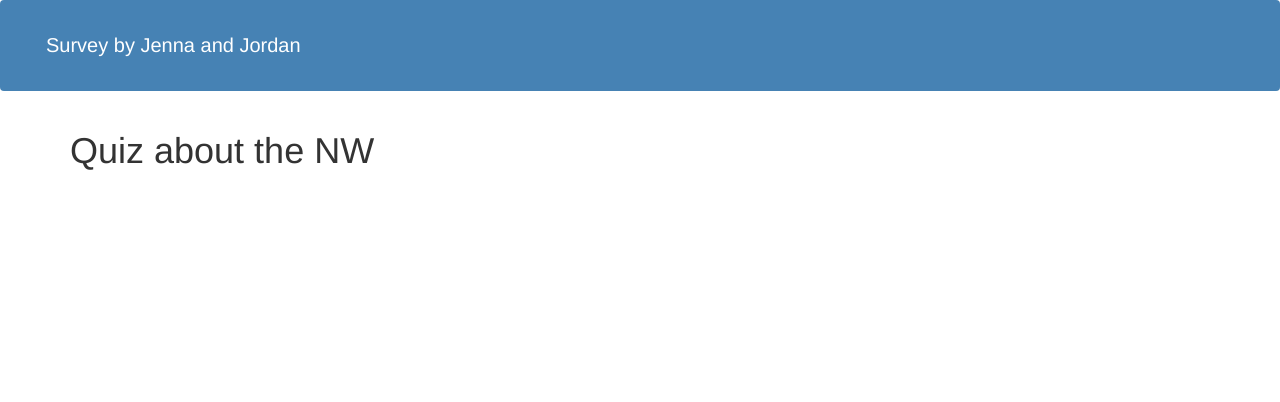
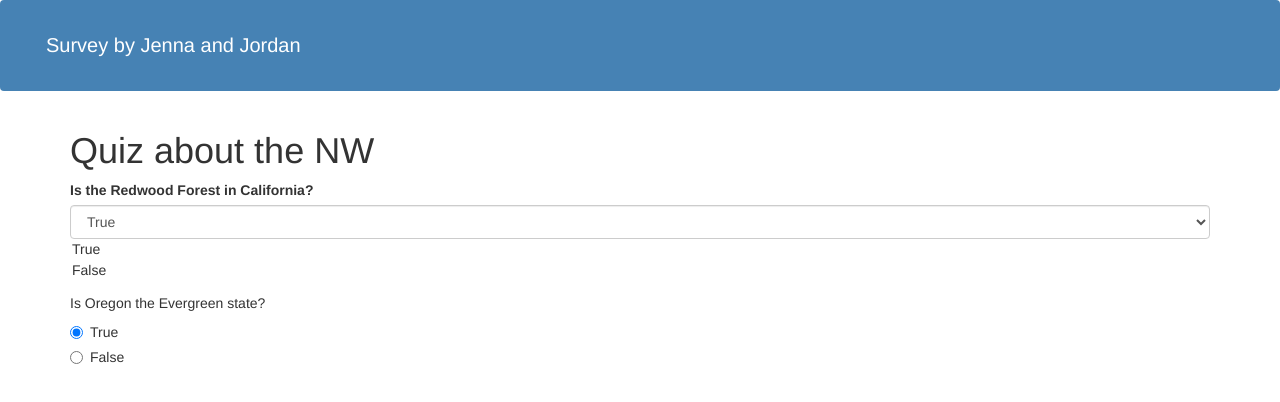
Before and after one commit to jordankstringer/surveyexercise, a plain HTML site: page index.html in a window 1280 px wide. Drawn offline with Linux system fonts and the light colour scheme.

Commit message:
Added form styles

```diff
--- a/index.html
+++ b/index.html
@@ -8,6 +8,7 @@
     <link rel="stylesheet" href="css/styles.css" media="screen" title="no title" charset="utf-8">
     <title>A fantastical adventure</title>
   </head>
+
   <body>
     <div class="navbar">
      <div class="container-fluid">
@@ -19,6 +20,41 @@
 
     <div class="container">
       <h1>Quiz about the NW</h1>
+
+      <form>
+        <div class="form-group">
+          <label for="redwood">Is the Redwood Forest in California?</label>
+           <select class="form-control" id="redwood">
+             <option value="1">True</option>
+             <option value="0">False</option>
+        </div>
+        <div class="form-group">
+          <label for="evergreen">Is Oregon the Evergreen state?</label>
+           <select class="form-control" id="evergreen">
+             <option value="1">True</option>
+             <option value="0">False</option>
+        </div>
+        </form>
+
+        <div class="radio">
+          <h5>Is Oregon the Evergreen state?</h5>
+          <label>
+            <input type="radio" name="flavor" value="1" checked>
+            True
+          </label>
+        </div>
+        <div class="radio">
+          <label>
+            <input type="radio" name="flavor" value="0">
+            False
+          </label>
+        </div>
+        </div>
+
+
+      </div>
+      </div>
+
     </div>
 
   </body>
```
